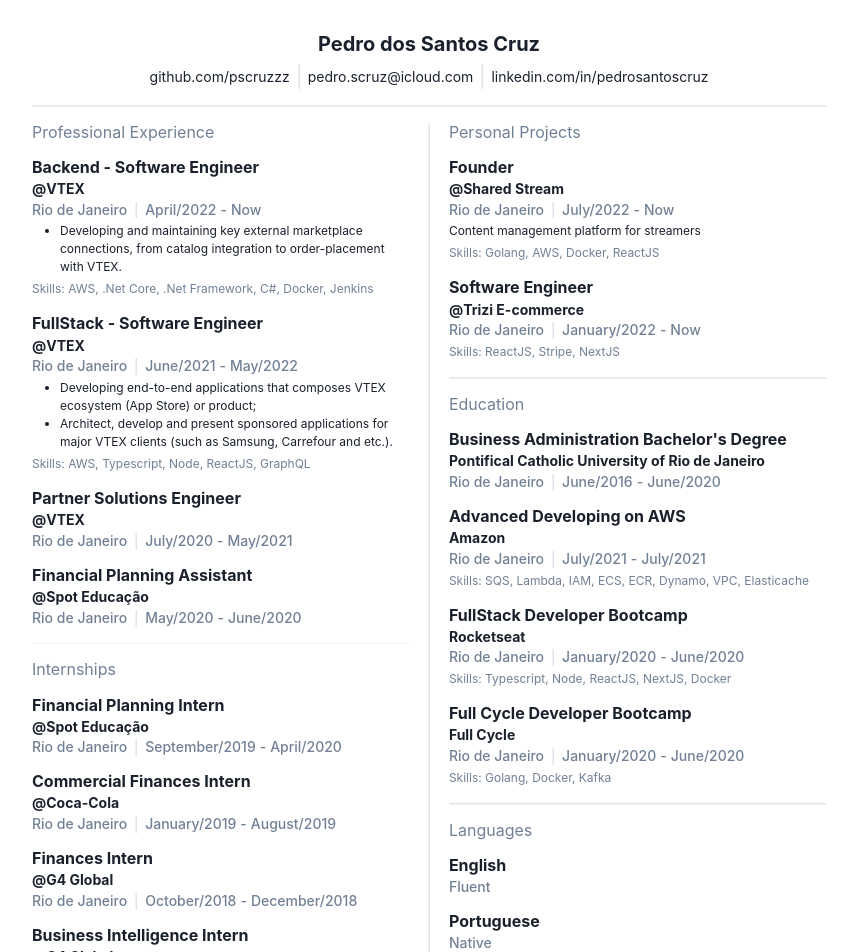
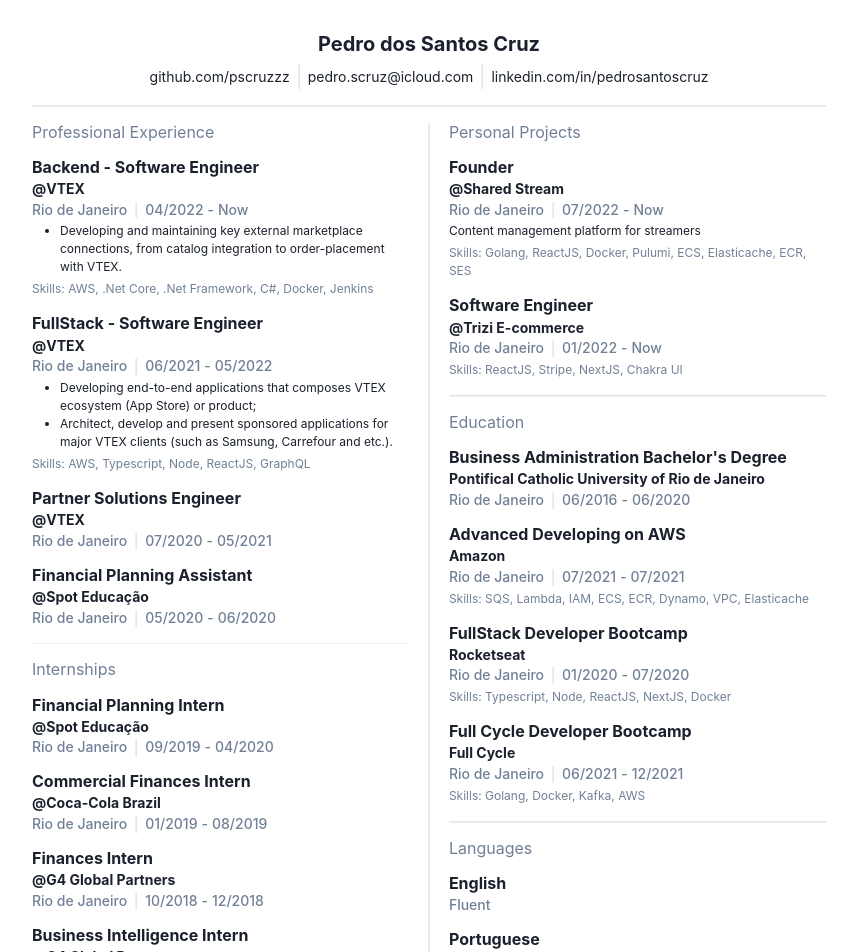
Before and after one commit to pscruzzz/my-resume, a Next.js app: page / in a window 1280 px wide. Shown: the top 952 px of the page, without its empty margins (211-1068 px from the left). Built offline with nearby package versions, Linux system fonts and the light colour scheme.

Commit message:
feat: improve cv

```diff
--- a/components/Resume.tsx
+++ b/components/Resume.tsx
@@ -42,7 +42,7 @@
               company='VTEX'
               jobTitle='Backend - Software Engineer'
               location='Rio de Janeiro'
-              startDate='April/2022'
+              startDate='04/2022'
               description={[
                 "Developing and maintaining key external marketplace connections, from catalog integration to order-placement with VTEX.",
               ]}
@@ -52,8 +52,8 @@
               company='VTEX'
               jobTitle='FullStack - Software Engineer'
               location='Rio de Janeiro'
-              startDate='June/2021'
-              endDate='May/2022'
+              startDate='06/2021'
+              endDate='05/2022'
               description={[
                 "Developing end-to-end applications that composes VTEX ecosystem (App Store) or product;",
                 "Architect, develop and present sponsored applications for major VTEX clients (such as Samsung, Carrefour and etc.)."
@@ -64,15 +64,15 @@
               company='VTEX'
               jobTitle='Partner Solutions Engineer'
               location='Rio de Janeiro'
-              startDate='July/2020'
-              endDate='May/2021'
+              startDate='07/2020'
+              endDate='05/2021'
             />
             <Role
               company='Spot Educação'
               jobTitle='Financial Planning Assistant'
               location='Rio de Janeiro'
-              startDate='May/2020'
-              endDate='June/2020'
+              startDate='05/2020'
+              endDate='06/2020'
             />
           </Stack>
           <Divider h="0.5px" w="100%" bg={"gray.300"} orientation='horizontal' />
@@ -84,29 +84,29 @@
               company='Spot Educação'
               internship="Financial Planning Intern"
               location='Rio de Janeiro'
-              startDate='September/2019'
-              endDate='April/2020'
+              startDate='09/2019'
+              endDate='04/2020'
             />
             <Internships
-              company='Coca-Cola'
+              company='Coca-Cola Brazil'
               internship="Commercial Finances Intern"
               location='Rio de Janeiro'
-              startDate='January/2019'
-              endDate='August/2019'
+              startDate='01/2019'
+              endDate='08/2019'
             />
             <Internships
-              company='G4 Global'
+              company='G4 Global Partners'
               internship="Finances Intern"
               location='Rio de Janeiro'
-              startDate='October/2018'
-              endDate='December/2018'
+              startDate='10/2018'
+              endDate='12/2018'
             />
             <Internships
-              company='G4 Global'
+              company='G4 Global Partners'
               internship="Business Intelligence Intern"
               location='Rio de Janeiro'
-              startDate='May/2018'
-              endDate='September/2018'
+              startDate='05/2018'
+              endDate='09/2018'
             />
           </Stack>
         </Stack>
@@ -121,16 +121,16 @@
               project="Shared Stream"
               projectRole="Founder"
               location='Rio de Janeiro'
-              startDate='July/2022'
+              startDate='07/2022'
               description={"Content management platform for streamers"}
-              skills={["Golang", "AWS", "Docker", "ReactJS"]}
+              skills={["Golang", "ReactJS", "Docker", "Pulumi", "ECS", "Elasticache", "ECR", "SES"]}
             />
             <Project
               project="Trizi E-commerce"
               projectRole="Software Engineer"
               location='Rio de Janeiro'
-              startDate='January/2022'
-              skills={["ReactJS", "Stripe", "NextJS"]}
+              startDate='01/2022'
+              skills={["ReactJS", "Stripe", "NextJS", "Chakra UI"]}
             />
           </Stack>
           <Divider h="0.5px" w="100%" bg={"gray.300"} orientation='horizontal' />
@@ -142,32 +142,32 @@
               institution='Pontifical Catholic University of Rio de Janeiro'
               degree="Business Administration Bachelor's Degree"
               location='Rio de Janeiro'
-              startDate='June/2016'
-              endDate='June/2020'
+              startDate='06/2016'
+              endDate='06/2020'
             />
             <Education
               institution='Amazon'
               degree="Advanced Developing on AWS"
               location='Rio de Janeiro'
-              startDate='July/2021'
-              endDate='July/2021'
+              startDate='07/2021'
+              endDate='07/2021'
               skills={["SQS", "Lambda", "IAM", "ECS", "ECR", "Dynamo", "VPC", 'Elasticache']}
             />
             <Education
               institution='Rocketseat'
               degree="FullStack Developer Bootcamp"
               location='Rio de Janeiro'
-              startDate='January/2020'
-              endDate='June/2020'
+              startDate='01/2020'
+              endDate='07/2020'
               skills={["Typescript", "Node", "ReactJS", "NextJS", "Docker"]}
             />
             <Education
               institution='Full Cycle'
               degree="Full Cycle Developer Bootcamp"
               location='Rio de Janeiro'
-              startDate='January/2020'
-              endDate='June/2020'
-              skills={["Golang", "Docker", "Kafka"]}
+              startDate='06/2021'
+              endDate='12/2021'
+              skills={["Golang", "Docker", "Kafka", "AWS"]}
             />
           </Stack>
           <Divider h="0.5px" w="100%" bg={"gray.300"} orientation='horizontal' />
```
